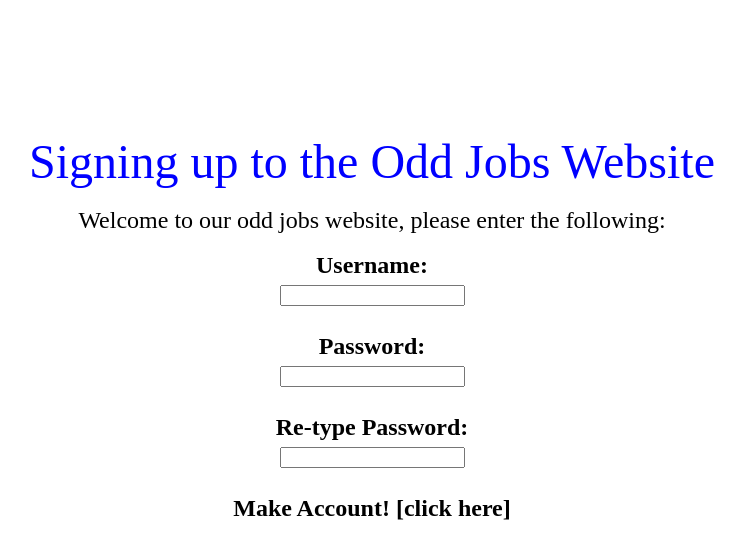
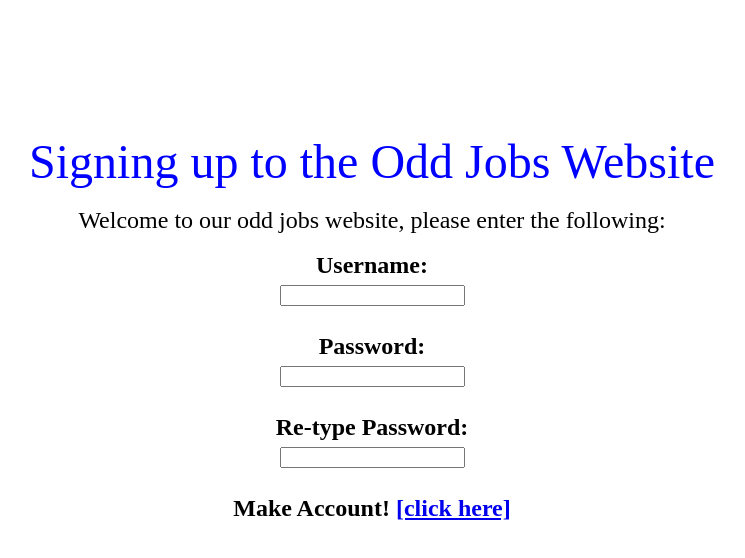
Before and after one commit to newtongwc/2016tuesdays, a plain HTML site: page oddjobs/static/SignUpsMock.html in a window 1280 px wide. Shown: the whole page, without its empty margins (268-1013 px from the left). Drawn offline with Linux system fonts and the light colour scheme.

Commit message:
Update SignUpsMock.html

```diff
--- a/oddjobs/static/SignUpsMock.html
+++ b/oddjobs/static/SignUpsMock.html
@@ -16,7 +16,7 @@ Password: <br>
     <input type="text"><br> <br>
 Re-type Password: <br>
     <input type="text"><br> <br>
-Make Account! [click here]
+Make Account! <a href="View_jobs_offered.html">[click here]</a>
 
 </strong></font></center>
 </body>
```
